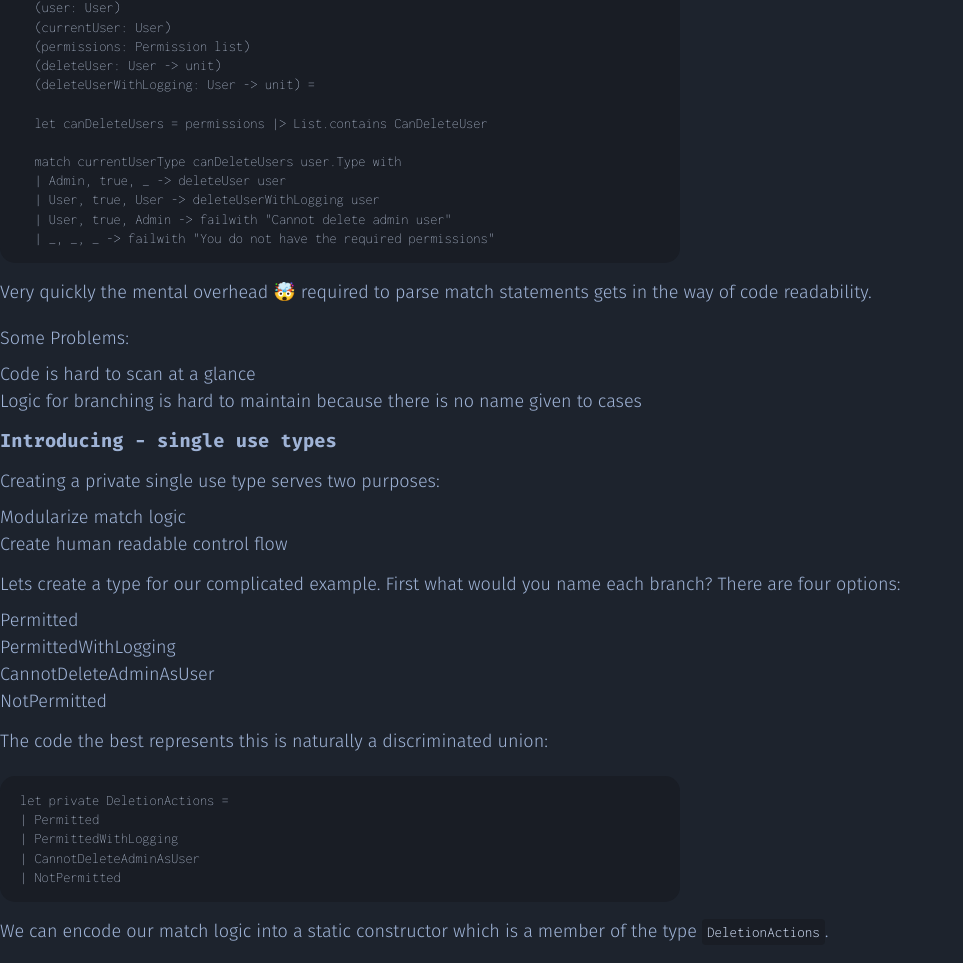
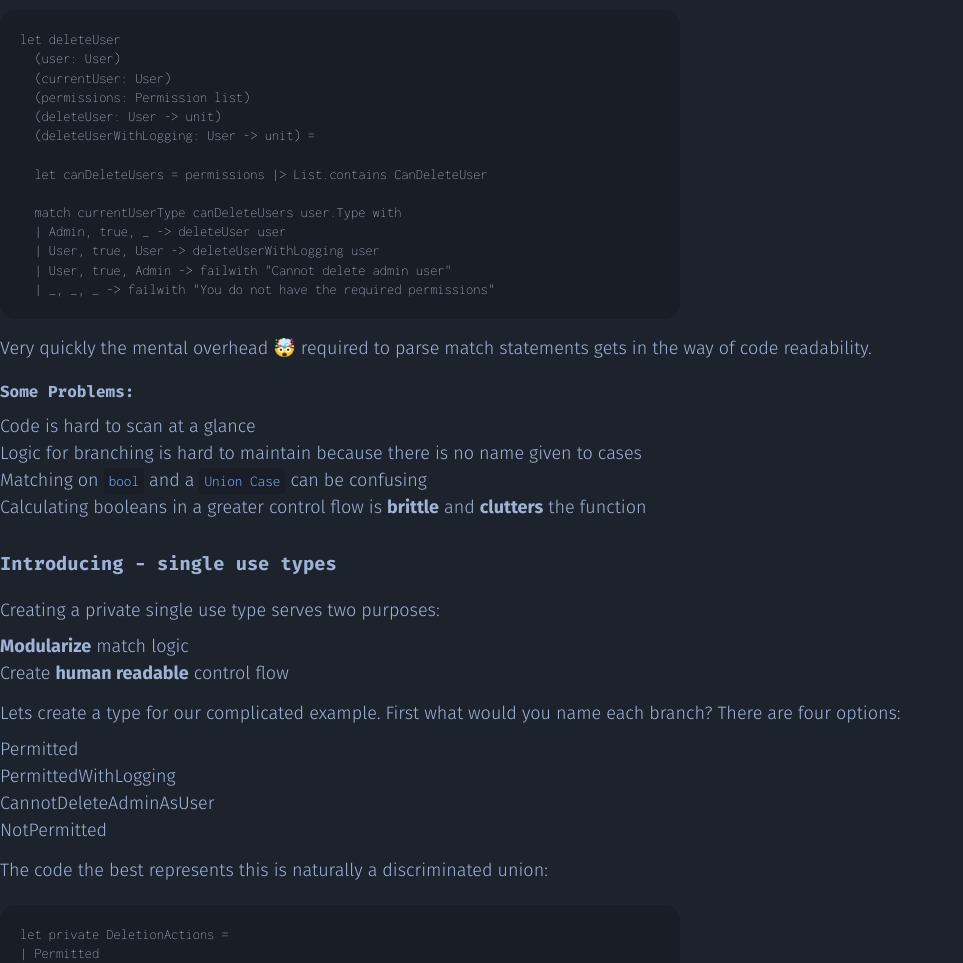
Before and after one commit to ZaymonFC/Zaymon.dev, a Gatsby site: page /Humanise-your-match-statements-with-types/ in a window 1280 px wide. Shown: the part 564-1527 px from the top of the page, without its empty margins (0-963 px from the left). Built offline with nearby package versions, Linux system fonts and the light colour scheme; Gatsby itself is replaced by a stand-in of ours; some packages are replaced by stand-ins of ours; code samples lack their colours; what typography-theme-ocean-beach would draw is missing.

Commit message:
Add more styles and content to humanise...

```diff
--- a/content/blog/Humanise-your-match-statements-with-types/index.md
+++ b/content/blog/Humanise-your-match-statements-with-types/index.md
@@ -43,14 +43,16 @@ let deleteUser
 
 Very quickly the mental overhead 🤯 required to parse match statements gets in the way of code readability.
 
-Some Problems:
+#### Some Problems:
 - Code is hard to scan at a glance
 - Logic for branching is hard to maintain because there is no name given to cases
+- Matching on `bool` and a `Union Case` can be confusing
+- Calculating booleans in a greater control flow is __brittle__ and __clutters__ the function
 
 ### Introducing - single use types
 Creating a private single use type serves two purposes:
-- Modularize match logic
-- Create human readable control flow
+- __Modularize__ match logic
+- Create __human readable__ control flow
 
 Lets create a type for our complicated example. First what would you name each branch? There are four options:
 1. Permitted
--- a/src/components/layout.js
+++ b/src/components/layout.js
@@ -56,8 +56,10 @@ class Layout extends React.Component {
       >
         <header>{header}</header>
         <main className="main">{children}</main>
-        <footer className="copy">
+        <footer className="site-footer">
           <span>{new Date().getFullYear()} Zaymon Foulds-Cook :></span>
+          <br/>
+          <span><small>This site has <a href="https://github.com/gatsbyjs/gatsby">Gatsby</a> bones</small></span>
         </footer>
       </div>
     )
--- a/src/global.css
+++ b/src/global.css
@@ -51,6 +51,25 @@ p {
     color: #5398ff;
 }
 
+.site-footer {
+    font-family: 'Fira Mono';
+    font-size: 0.9em;
+    color: #9fb3d6;
+}
+
+.site-footer a {
+    text-shadow: none;
+    text-decoration: none;
+    background-image: none;
+    color: #537bff;
+}
+
+.site-footer a:hover {
+    text-decoration: underline;
+    text-decoration-style: line;
+    color: #5398ff;
+}
+
 .date {
     color: #9fb3d6;
     font-family: 'Fira Mono';
@@ -60,12 +79,6 @@ p {
 
 .main {
     margin-bottom: 50;
-}
-
-.copy {
-    font-family: 'Fira Mono';
-    font-size: 0.9em;
-    color: #9fb3d6;
 }
 
 /* BIO */
--- a/src/templates/blog.css
+++ b/src/templates/blog.css
@@ -8,9 +8,19 @@ hr {
     height: 1px;
 }
 
-h1, h2, h3 {
+h1, h2, h3, h4 {
     font-family: 'Fira Mono';
     color: #9fb3d6;
+}
+
+h1, h2, h3 {
+    margin-bottom: 1.5rem;
+    margin-top: 2.3rem;
+}
+
+h4 {
+    margin-top: 1.5rem;
+    margin-bottom: 1.5rem;
 }
 
 p {
@@ -35,7 +45,7 @@ li {
 pre {
     background-color: #191d25;
     border-radius: 15px;
-    padding: 15px 20px 15px 20px;
+    padding: 20px 20px 20px 20px;
     line-height: 10px;
     max-width: 680px;
     min-width: 380px;
@@ -43,6 +53,19 @@ pre {
     overflow-wrap: break-word;
 }
 
+/* INLINE CODE */
+p > code, li > code {
+    color: #7aabff;
+    font-family: 'inconsolata';
+    font-weight: 300;
+    font-size: 0.95rem;
+    overflow-wrap: break-word;
+    background-color: #191d25;
+    border-radius: 4px;
+    padding: 5px;
+}
+
+/* CODE BLOCKS */
 pre > code {
     color: #ccd9f0;
     font-family: 'inconsolata';
@@ -50,17 +73,6 @@ pre > code {
     font-size: 0.9rem;
     overflow-wrap: break-word;
     line-height: 1.2rem;
-}
-
-p > code {
-    color: #ccd9f0;
-    font-family: 'inconsolata';
-    font-weight: 300;
-    font-size: 0.94rem;
-    overflow-wrap: break-word;
-    background-color: #191d25;
-    border-radius: 4px;
-    padding: 5px;
 }
 
 /* CODE THEME */
```
